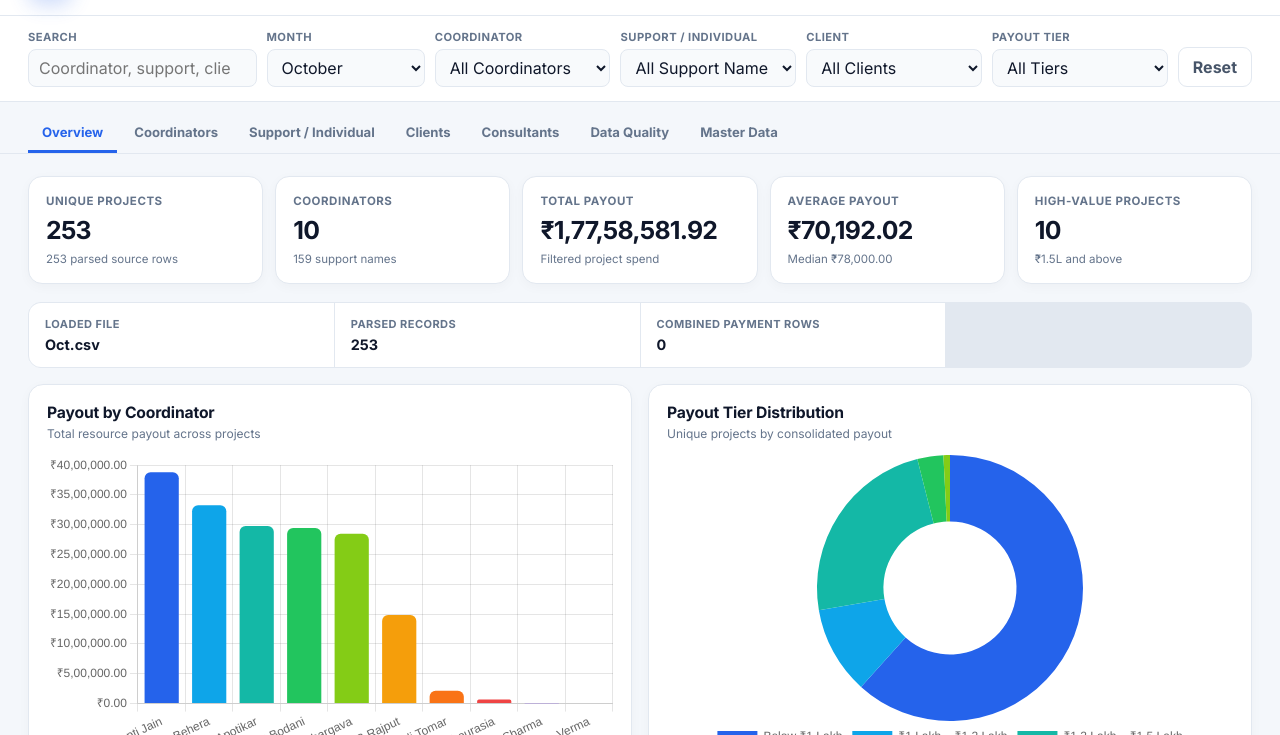
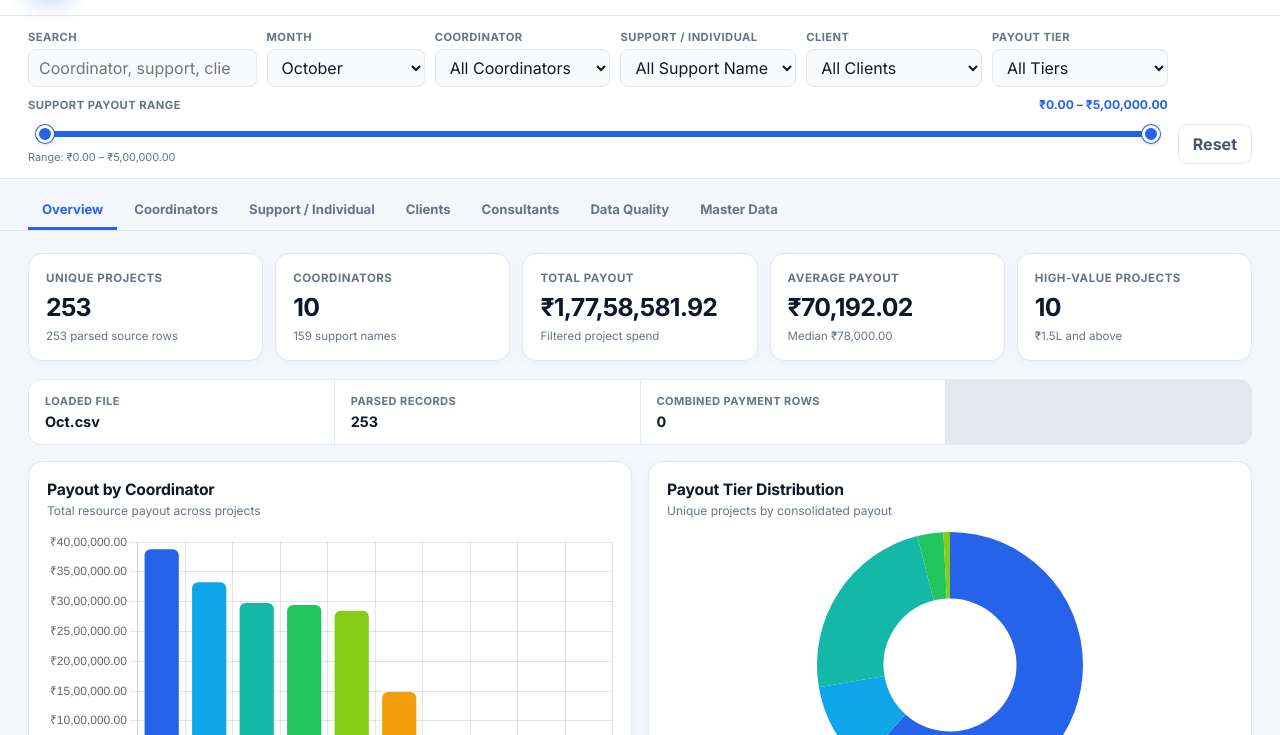
Before and after one commit to Akshat0501/support-utilization-and-expense-report, a website: page index.html in a window 1280 px wide. Both pictures are taken after a click on the button "Reset". Shown: the part 65-800 px from the top of the page. Drawn offline with nearby package versions, Linux system fonts and the light colour scheme.

Commit message:
Add support payout range slider
Filter dashboard data by a selectable payout range capped at ₹5 lakh.\n\nCo-authored-by: Copilot <223556219+Copilot@users.noreply.github.com>

```diff
--- a/app.js
+++ b/app.js
@@ -31,6 +31,9 @@
     'Above ₹2 Lakh'
   ];
 
+  const RATE_RANGE_STEP = 1000;
+  const RATE_RANGE_MAX = 500000;
+
   const state = {
     fileName: '',
     selectedMonthFile: (MONTH_FILES[0] && MONTH_FILES[0].file) || '',
@@ -43,12 +46,15 @@
     duplicateGroups: 0,
     activeTab: 'overview',
     charts: {},
+    rateBounds: { min: 0, max: RATE_RANGE_MAX },
     filters: {
       search: '',
       coordinator: 'All',
       support: 'All',
       client: 'All',
-      tier: 'All'
+      tier: 'All',
+      rateMin: 0,
+      rateMax: RATE_RANGE_STEP
     }
   };
 
@@ -297,6 +303,62 @@
     fillSelect('filter-client', uniqueValues('client'), 'All Clients');
   }
 
+  function setRateRangeBounds() {
+    const min = 0;
+    const max = RATE_RANGE_MAX;
+    const minInput = $('filter-rate-min');
+    const maxInput = $('filter-rate-max');
+
+    state.rateBounds = { min, max };
+    state.filters.rateMin = min;
+    state.filters.rateMax = max;
+    minInput.min = String(min);
+    minInput.max = String(max);
+    minInput.step = String(RATE_RANGE_STEP);
+    minInput.value = String(min);
+    maxInput.min = String(min);
+    maxInput.max = String(max);
+    maxInput.step = String(RATE_RANGE_STEP);
+    maxInput.value = String(max);
+    $('filter-rate-bounds').textContent = `Range: ${formatINR(min)} – ${formatINR(max)}`;
+    updateRateRangeDisplay();
+  }
+
+  function updateRateRangeDisplay() {
+    const minInput = $('filter-rate-min');
+    const maxInput = $('filter-rate-max');
+    const range = state.rateBounds.max - state.rateBounds.min;
+    const minPosition = range ? ((state.filters.rateMin - state.rateBounds.min) / range) * 100 : 0;
+    const maxPosition = range ? ((state.filters.rateMax - state.rateBounds.min) / range) * 100 : 100;
+
+    minInput.max = String(state.filters.rateMax);
+    maxInput.min = String(state.filters.rateMin);
+    $('filter-rate-value').textContent = `${formatINR(state.filters.rateMin)} – ${formatINR(state.filters.rateMax)}`;
+    $('filter-rate-selection').style.left = `${minPosition}%`;
+    $('filter-rate-selection').style.width = `${maxPosition - minPosition}%`;
+  }
+
+  function updateRateFilter(changedInput) {
+    const minInput = $('filter-rate-min');
+    const maxInput = $('filter-rate-max');
+    let min = Number(minInput.value);
+    let max = Number(maxInput.value);
+
+    if (min > max) {
+      if (changedInput === minInput) max = min;
+      else min = max;
+    }
+
+    state.filters.rateMin = min;
+    state.filters.rateMax = max;
+    minInput.value = String(min);
+    maxInput.value = String(max);
+    minInput.classList.toggle('active-thumb', changedInput === minInput);
+    maxInput.classList.toggle('active-thumb', changedInput === maxInput);
+    updateRateRangeDisplay();
+    applyFilters();
+  }
+
   // Builds the Month dropdown from MONTH_FILES. Called once on startup —
   // it never needs to be touched when you add a new month, only
   // MONTH_FILES above does.
@@ -319,6 +381,7 @@
       if (state.filters.support !== 'All' && project.support !== state.filters.support) return false;
       if (state.filters.client !== 'All' && project.client !== state.filters.client) return false;
       if (state.filters.tier !== 'All' && project.tier !== state.filters.tier) return false;
+      if (project.rate < state.filters.rateMin || project.rate > state.filters.rateMax) return false;
       if (q) {
         const haystack = `${project.coordinator} ${project.support} ${project.client} ${project.consultant}`.toLowerCase();
         if (!haystack.includes(q)) return false;
@@ -603,6 +666,7 @@
       state.fileName = targetFile.split('/').pop() || targetFile;
       state.selectedMonthFile = targetFile;
       state.filters = { search: '', coordinator: 'All', support: 'All', client: 'All', tier: 'All' };
+      setRateRangeBounds();
 
       $('filter-search').value = '';
       $('filter-coordinator').value = 'All';
@@ -642,6 +706,11 @@
     $('filter-support').value = 'All';
     $('filter-client').value = 'All';
     $('filter-tier').value = 'All';
+    state.filters.rateMin = state.rateBounds.min;
+    state.filters.rateMax = state.rateBounds.max;
+    $('filter-rate-min').value = String(state.rateBounds.min);
+    $('filter-rate-max').value = String(state.rateBounds.max);
+    updateRateRangeDisplay();
     applyFilters();
   }
 
@@ -660,6 +729,8 @@
     $('filter-support').addEventListener('change', event => { state.filters.support = event.target.value; applyFilters(); });
     $('filter-client').addEventListener('change', event => { state.filters.client = event.target.value; applyFilters(); });
     $('filter-tier').addEventListener('change', event => { state.filters.tier = event.target.value; applyFilters(); });
+    $('filter-rate-min').addEventListener('input', event => updateRateFilter(event.target));
+    $('filter-rate-max').addEventListener('input', event => updateRateFilter(event.target));
     $('btn-reset-filters').addEventListener('click', resetFilters);
 
     document.querySelectorAll('.nav-tab').forEach(button => {
--- a/index.html
+++ b/index.html
@@ -57,6 +57,18 @@
           <option value="₹1.5 Lakh – ₹2 Lakh">₹1.5L – ₹2L</option>
           <option value="Above ₹2 Lakh">Above ₹2 Lakh</option>
         </select>
+      </div>
+      <div class="filter-group filter-rate-range">
+        <div class="rate-range-heading">
+          <label>Support payout range</label>
+          <output id="filter-rate-value" aria-live="polite">All rates</output>
+        </div>
+        <div class="rate-range-slider" role="group" aria-label="Select support payout range">
+          <div class="rate-range-track"><div id="filter-rate-selection" class="rate-range-selection"></div></div>
+          <input id="filter-rate-min" type="range" min="0" max="1000" step="1000" value="0" aria-label="Minimum payout rate" />
+          <input id="filter-rate-max" type="range" min="0" max="1000" step="1000" value="1000" aria-label="Maximum payout rate" />
+        </div>
+        <small id="filter-rate-bounds" class="rate-range-bounds"></small>
       </div>
       <button id="btn-reset-filters" class="btn btn-ghost">Reset</button>
     </section>
--- a/styles.css
+++ b/styles.css
@@ -93,6 +93,34 @@ button { cursor: pointer; }
 }
 .filter-group input:focus, .filter-group select:focus { border-color: #93c5fd; box-shadow: 0 0 0 3px #dbeafe; background: #fff; }
 .filter-group select:disabled { opacity: .55; cursor: not-allowed; }
+.filter-rate-range { grid-column: 1 / -2; }
+.rate-range-heading { display: flex; justify-content: space-between; align-items: baseline; gap: 12px; }
+.rate-range-heading output { color: var(--primary); font-size: .76rem; font-weight: 700; white-space: nowrap; }
+.rate-range-slider { position: relative; height: 28px; margin: 3px 8px 0; }
+.rate-range-track, .rate-range-selection { position: absolute; top: 50%; height: 6px; border-radius: 999px; transform: translateY(-50%); }
+.rate-range-track { right: 0; left: 0; background: #e2e8f0; }
+.rate-range-selection { background: var(--primary); }
+.filter-group .rate-range-slider input[type="range"] {
+  position: absolute; top: 0; left: 0; width: 100%; height: 28px; margin: 0; padding: 0;
+  appearance: none; -webkit-appearance: none; background: transparent; border: 0; pointer-events: none;
+}
+.rate-range-slider input[type="range"]:focus { outline: none; box-shadow: none; }
+.rate-range-slider input[type="range"]::-webkit-slider-runnable-track { height: 6px; background: transparent; }
+.rate-range-slider input[type="range"]::-moz-range-track { height: 6px; background: transparent; }
+.rate-range-slider input[type="range"]::-webkit-slider-thumb {
+  width: 18px; height: 18px; margin-top: -6px; border: 3px solid #fff; border-radius: 50%;
+  appearance: none; -webkit-appearance: none; background: var(--primary); box-shadow: 0 0 0 1px var(--primary), 0 1px 4px rgba(15, 23, 42, .25);
+  pointer-events: auto; cursor: grab;
+}
+.rate-range-slider input[type="range"]::-moz-range-thumb {
+  width: 12px; height: 12px; border: 3px solid #fff; border-radius: 50%;
+  background: var(--primary); box-shadow: 0 0 0 1px var(--primary), 0 1px 4px rgba(15, 23, 42, .25);
+  pointer-events: auto; cursor: grab;
+}
+.rate-range-slider input[type="range"]:active::-webkit-slider-thumb,
+.rate-range-slider input[type="range"]:active::-moz-range-thumb { cursor: grabbing; }
+.rate-range-slider input[type="range"].active-thumb { z-index: 2; }
+.rate-range-bounds { display: block; margin-top: 2px; color: var(--muted); font-size: .68rem; }
 
 .tabbar { display: flex; gap: 3px; padding: 12px 28px 0; overflow-x: auto; border-bottom: 1px solid var(--border); }
 .nav-tab {
@@ -179,6 +207,7 @@ button { cursor: pointer; }
   .file-badge { max-width: 230px; }
   .filter-ribbon { grid-template-columns: repeat(2, minmax(0, 1fr)); padding: 12px 18px; }
   .filter-search-wrap { grid-column: 1 / -1; }
+  .filter-rate-range { grid-column: 1 / -1; }
   .tabbar { padding-left: 18px; padding-right: 18px; }
   .dashboard-content { padding: 18px; }
   .kpi-grid, .summary-strip, .dq-grid { grid-template-columns: repeat(2, 1fr); }
@@ -190,6 +219,7 @@ button { cursor: pointer; }
   .file-badge { display: none; }
   .filter-ribbon { grid-template-columns: 1fr; }
   .filter-search-wrap { grid-column: auto; }
+  .filter-rate-range { grid-column: auto; }
   .kpi-grid, .summary-strip, .dq-grid { grid-template-columns: 1fr; }
   .empty-card { padding: 32px 18px; }
   .empty-card h2 { font-size: 1.35rem; }
```
